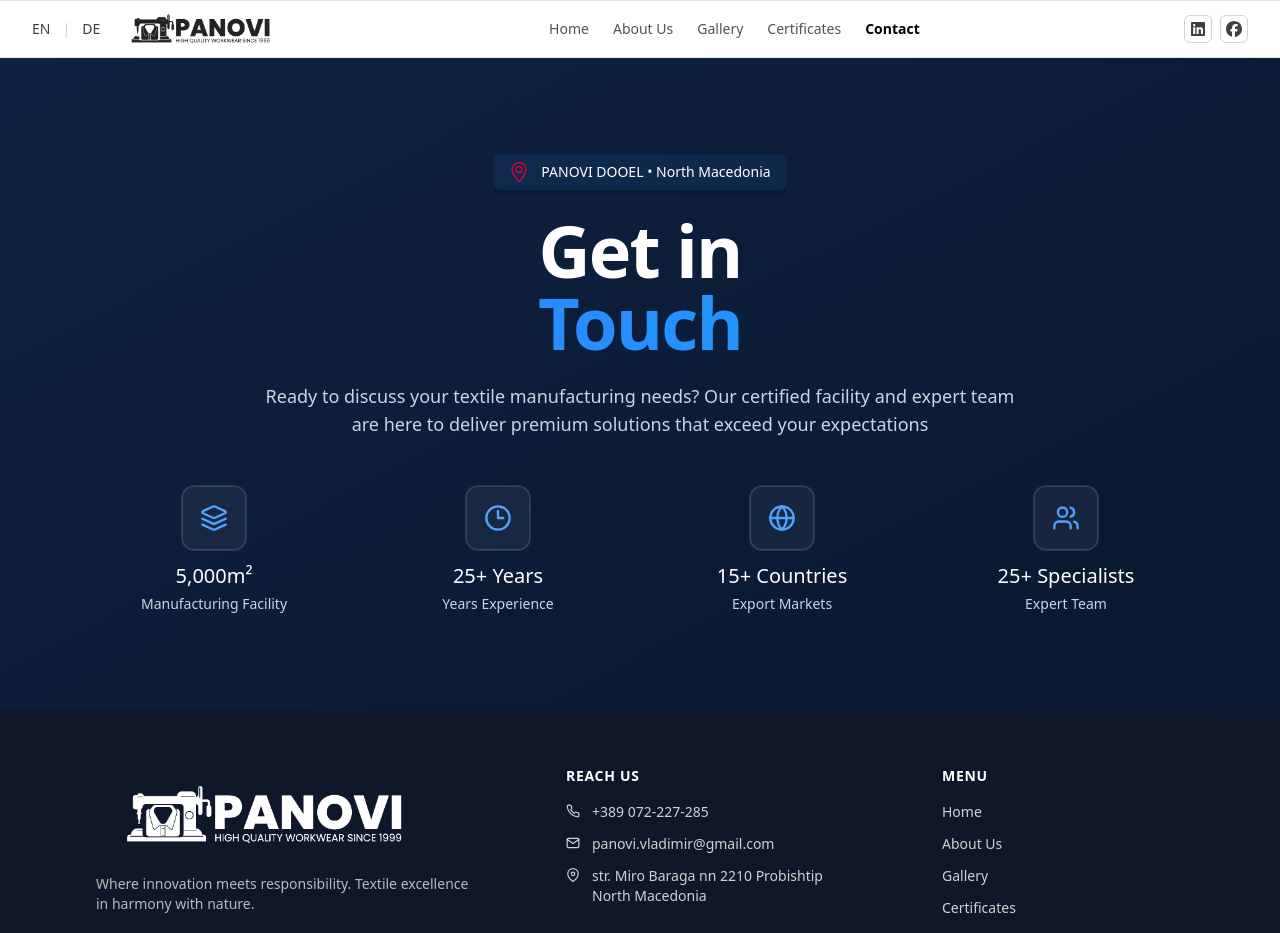
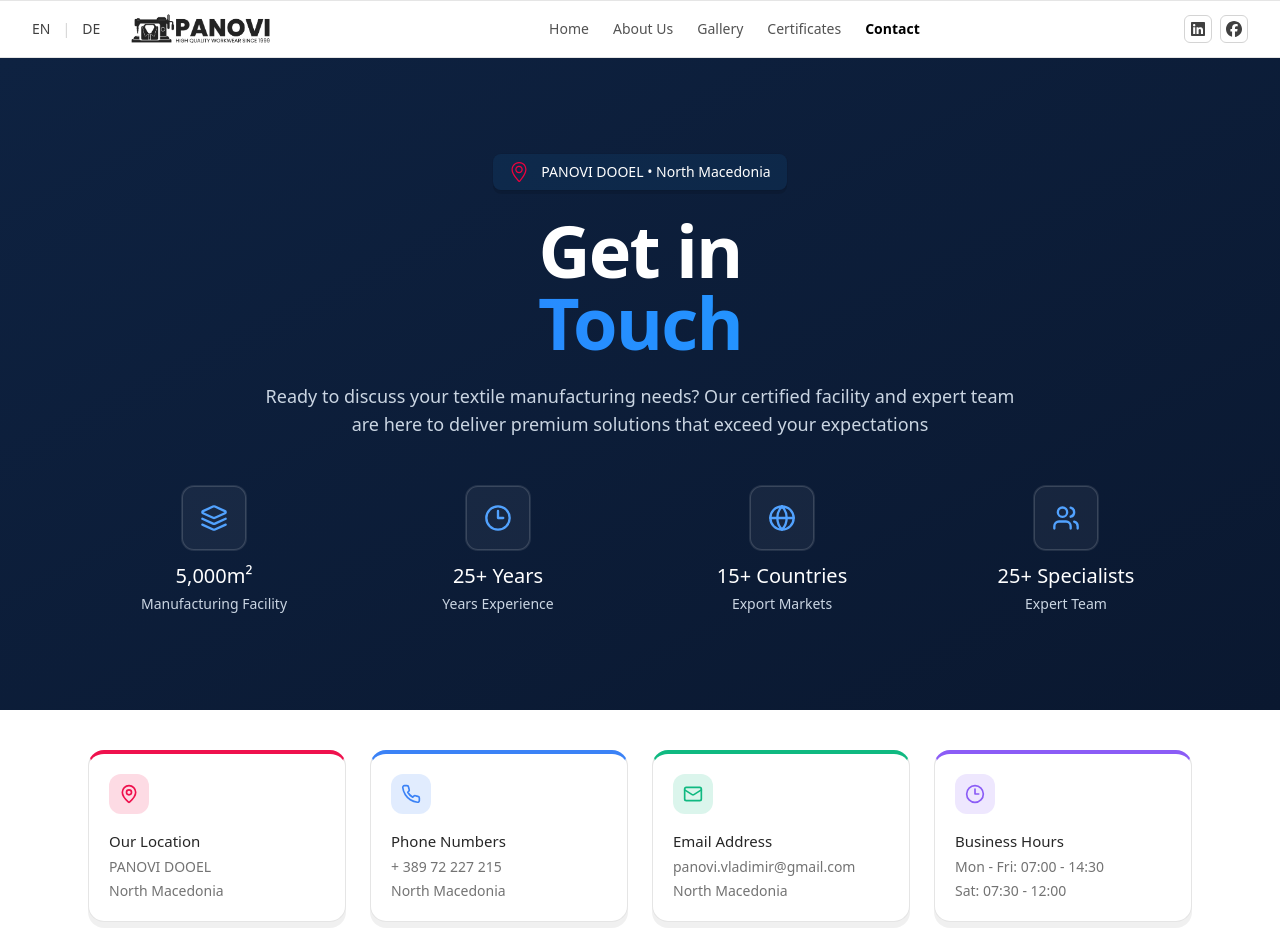
Before and after one commit to Slavcho98/Panovi, a React (Vite) app in the folder panovi-textile/: page /contact in a window 1280 px wide. Shown: the top 933 px of the page. Built offline with nearby package versions, Linux system fonts and the light colour scheme.

Commit message:
feat(contact-cards): implement contact cards

```diff
--- a/panovi-textile/src/pages/Contact.tsx
+++ b/panovi-textile/src/pages/Contact.tsx
@@ -1,12 +1,52 @@
 import ManufacturingExcellence from "./GalleryPage/ManufacturingExcellence";
-import { LuLayers, LuClock3, LuGlobe, LuUsers } from "react-icons/lu";
+import {
+  LuLayers,
+  LuClock3,
+  LuGlobe,
+  LuUsers,
+  LuMail,
+  LuPhone,
+  LuMapPin,
+} from "react-icons/lu";
 import type { MetricItemProps } from "./GalleryPage/MetricItem";
 import { SlLocationPin } from "react-icons/sl";
+import ContactCardList from "./ContactPage/ContactCardList";
 const METRICS: MetricItemProps[] = [
   { icon: LuLayers, value: "5,000m²", label: "Manufacturing Facility" },
   { icon: LuClock3, value: "25+ Years", label: "Years Experience" },
   { icon: LuGlobe, value: "15+ Countries", label: "Export Markets" },
   { icon: LuUsers, value: "25+ Specialists", label: "Expert Team" },
+];
+
+const CONTACT_CARDS = [
+  {
+    icon: LuMapPin,
+    title: "Our Location",
+    line1: "PANOVI DOOEL",
+    line2: "North Macedonia",
+    accent: "#ef114d",
+  },
+  {
+    icon: LuPhone,
+    title: "Phone Numbers",
+    line1: "+ 389 72 227 215",
+    line2: "North Macedonia",
+    accent: "#3b82f6",
+  },
+  {
+    icon: LuMail,
+    title: "Email Address",
+    line1: "panovi.vladimir@gmail.com",
+    line2: "North Macedonia",
+    accent: "#10b981",
+  },
+  {
+    icon: LuClock3,
+    title: "Business Hours",
+    line1: "Mon - Fri: 07:00 - 14:30",
+    line2: "Sat: 07:30 - 12:00",
+    accent: "#8b5cf6",
+  },
 ];
 
 function Contact() {
@@ -25,6 +65,7 @@
           textColor: "#fff",
         }}
       />
+      <ContactCardList items={CONTACT_CARDS} />
     </>
   );
 }
--- /dev/null
+++ b/panovi-textile/src/pages/ContactPage/ContactCardItem.tsx
@@ -0,0 +1,55 @@
+// components/contact/ContactCardItem.tsx
+import type { IconType } from "react-icons";
+
+function hexToRgba(hex: string, alpha = 0.15) {
+  const h = hex.replace("#", "");
+  const v = parseInt(h.length === 3 ? h.split("").map(c => c + c).join("") : h, 16);
+  const r = (v >> 16) & 255, g = (v >> 8) & 255, b = v & 255;
+  return `rgba(${r}, ${g}, ${b}, ${alpha})`;
+}
+
+export type ContactCardItemProps = {
+  icon: IconType;
+  title: string;
+  line1: string;
+  line2?: string;
+  accent?: string;       // hex color for top border & icon background
+  href?: string;         // optional link
+  className?: string;
+};
+
+export default function ContactCardItem({
+  icon: Icon,
+  title,
+  line1,
+  line2,
+  accent = "#ef4444",
+  href,
+  className = "",
+}: ContactCardItemProps) {
+  const content = (
+    <div
+      className={`rounded-2xl border border-neutral-200 bg-white p-5 shadow-[0_6px_0_rgba(0,0,0,0.06)] ${className}`}
+      style={{ borderTopWidth: 4, borderTopColor: accent }}
+    >
+      <div
+        className="mb-4 inline-flex h-10 w-10 items-center justify-center rounded-xl"
+        style={{ backgroundColor: hexToRgba(accent, 0.15) }}
+      >
+        <Icon className="h-5 w-5" style={{ color: accent }} />
+      </div>
+
+      <div className="text-[15px] font-medium text-neutral-800">{title}</div>
+      <div className="mt-1 text-sm text-neutral-500">{line1}</div>
+      {line2 ? <div className="mt-1 text-sm text-neutral-500">{line2}</div> : null}
+    </div>
+  );
+
+  return href ? (
+    <a href={href} className="block transition-transform hover:-translate-y-0.5">
+      {content}
+    </a>
+  ) : (
+    <div className="transition-transform hover:-translate-y-0.5">{content}</div>
+  );
+}
--- /dev/null
+++ b/panovi-textile/src/pages/ContactPage/ContactCardList.tsx
@@ -0,0 +1,40 @@
+import ContactCardItem, { type ContactCardItemProps } from "./ContactCardItem";
+
+type ContactCardListProps = {
+  items: ContactCardItemProps[];
+  className?: string;
+  title?: string;
+  subtitle?: string;
+};
+
+export default function ContactCardList({
+  items,
+  className = "",
+  title,
+  subtitle,
+}: ContactCardListProps) {
+  return (
+    <section className={`w-full ${className}`}>
+      <div className="mx-auto max-w-6xl px-4 sm:px-6 py-10">
+        {(title || subtitle) && (
+          <div className="mb-6 text-center">
+            {title ? (
+              <h2 className="text-2xl sm:text-3xl font-semibold text-neutral-900">
+                {title}
+              </h2>
+            ) : null}
+            {subtitle ? (
+              <p className="mt-2 text-neutral-500">{subtitle}</p>
+            ) : null}
+          </div>
+        )}
+
+        <div className="grid gap-6 sm:grid-cols-2 lg:grid-cols-4">
+          {items.map((it, i) => (
+            <ContactCardItem key={i} {...it} />
+          ))}
+        </div>
+      </div>
+    </section>
+  );
+}
```
